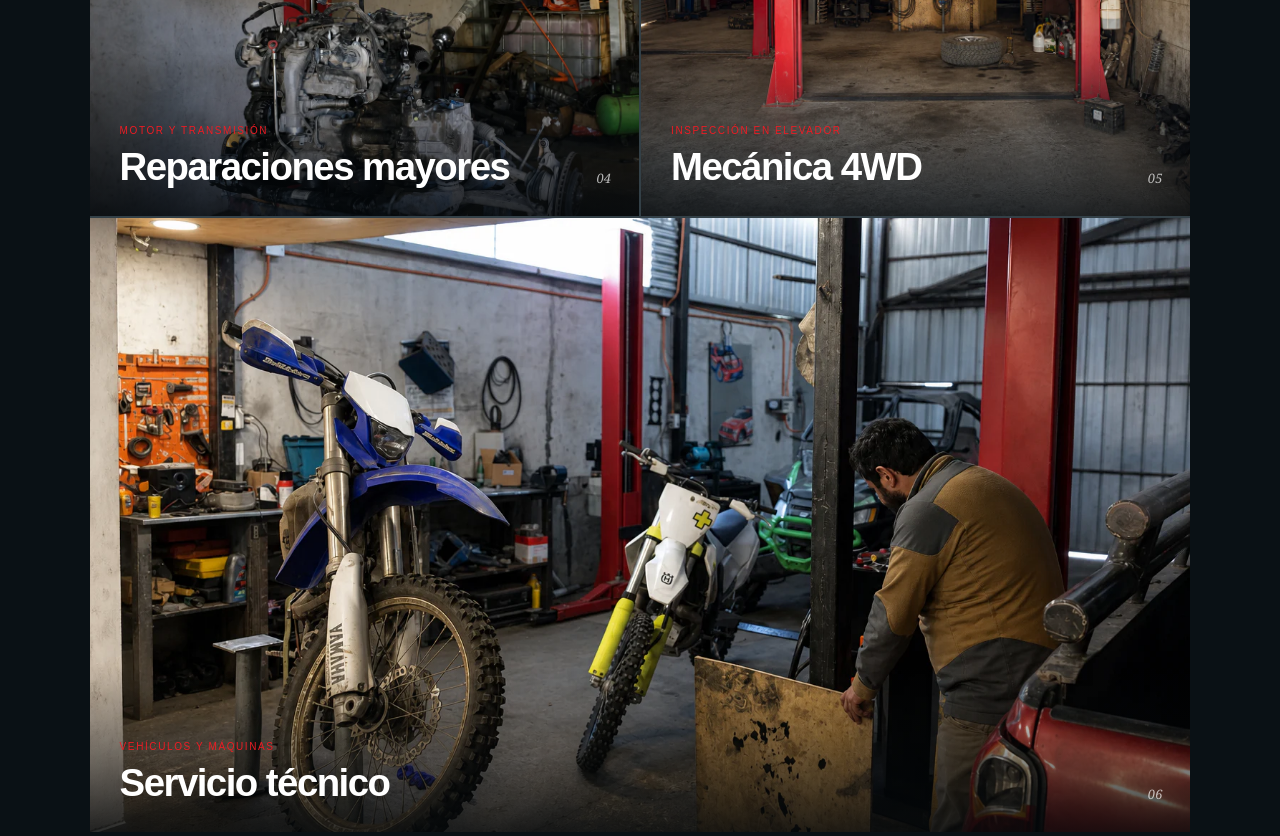
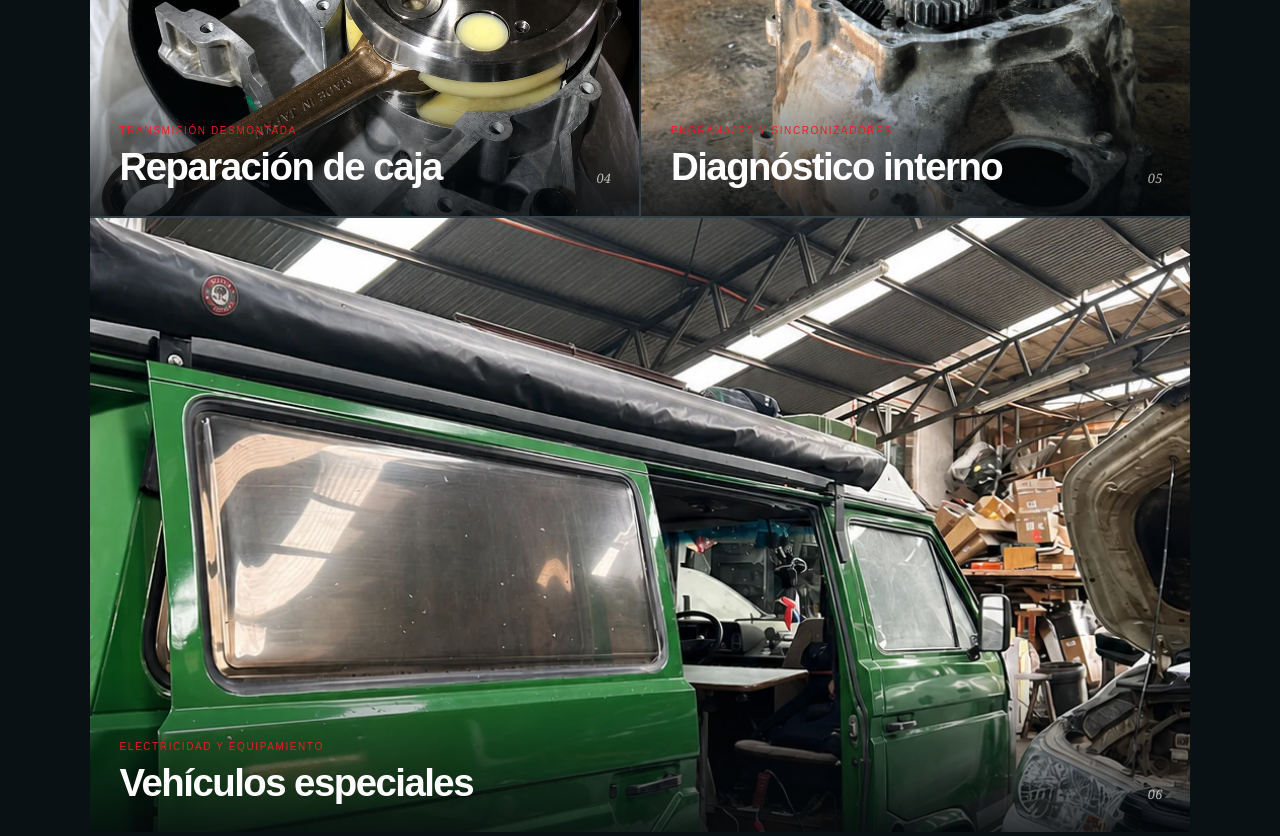
Before and after one commit to cofrefrancisco2020-cpu/Adriazola-Vega, a plain HTML site: page index.html in a window 1280 px wide. Shown: the part 4180-5016 px from the top of the page. Drawn offline with Linux system fonts and the light colour scheme.

Commit message:
Add files via upload

```diff
--- a/index.html
+++ b/index.html
@@ -87,9 +87,9 @@
         <figure class="project wide reveal"><img src="./assets/01-hero-taller-real.webp" alt="Vista interior del taller Adriazola 4WD con vehículos en servicio" loading="lazy"><figcaption><span>Capacidad de atención</span><h3>Taller multimarca</h3><b>01</b></figcaption></figure>
         <figure class="project reveal"><img src="./assets/02-hot-rod-y-toyota.webp" alt="Vehículo clásico y Toyota 4x4 dentro del taller" loading="lazy"><figcaption><span>Proyectos especiales</span><h3>Clásicos y 4WD</h3><b>02</b></figcaption></figure>
         <figure class="project reveal"><img src="./assets/03-suspension-utv.webp" alt="Suspensión de UTV en reparación" loading="lazy"><figcaption><span>Suspensión y tren delantero</span><h3>Servicio UTV</h3><b>03</b></figcaption></figure>
-        <figure class="project reveal"><img src="./assets/04-reparacion-motor-transmision.webp" alt="Motor y transmisión desmontados durante una reparación mayor" loading="lazy"><figcaption><span>Motor y transmisión</span><h3>Reparaciones mayores</h3><b>04</b></figcaption></figure>
-        <figure class="project reveal"><img src="./assets/06-camioneta-en-elevador.webp" alt="Camioneta 4WD elevada para inspección mecánica" loading="lazy"><figcaption><span>Inspección en elevador</span><h3>Mecánica 4WD</h3><b>05</b></figcaption></figure>
-        <figure class="project wide reveal"><img src="./assets/05-mecanico-y-motocicletas.webp" alt="Mecánico trabajando junto a motocicletas en el taller" loading="lazy"><figcaption><span>Vehículos y máquinas</span><h3>Servicio técnico</h3><b>06</b></figcaption></figure>
+        <figure class="project reveal"><img src="./assets/10-transmision-componentes-internos.webp" alt="Transmisión abierta con engranajes y componentes internos visibles" loading="lazy"><figcaption><span>Transmisión desmontada</span><h3>Reparación de caja</h3><b>04</b></figcaption></figure>
+        <figure class="project reveal"><img src="./assets/09-caja-cambios-abierta.webp" alt="Caja de cambios abierta durante la inspección de engranajes" loading="lazy"><figcaption><span>Engranajes y sincronizadores</span><h3>Diagnóstico interno</h3><b>05</b></figcaption></figure>
+        <figure class="project wide reveal"><img src="./assets/08-van-electrica-taller.webp" alt="Van verde en servicio técnico dentro del taller Adriazola 4WD" loading="lazy"><figcaption><span>Electricidad y equipamiento</span><h3>Vehículos especiales</h3><b>06</b></figcaption></figure>
       </div>
       <div class="work-footer">
         <p>¿Necesitas diagnóstico, reparación o equipamiento para tu vehículo?</p>
```
Also changed, not shown: assets/08-van-electrica-taller.webp (added), assets/09-caja-cambios-abierta.webp (added), assets/10-transmision-componentes-internos.webp (added).
